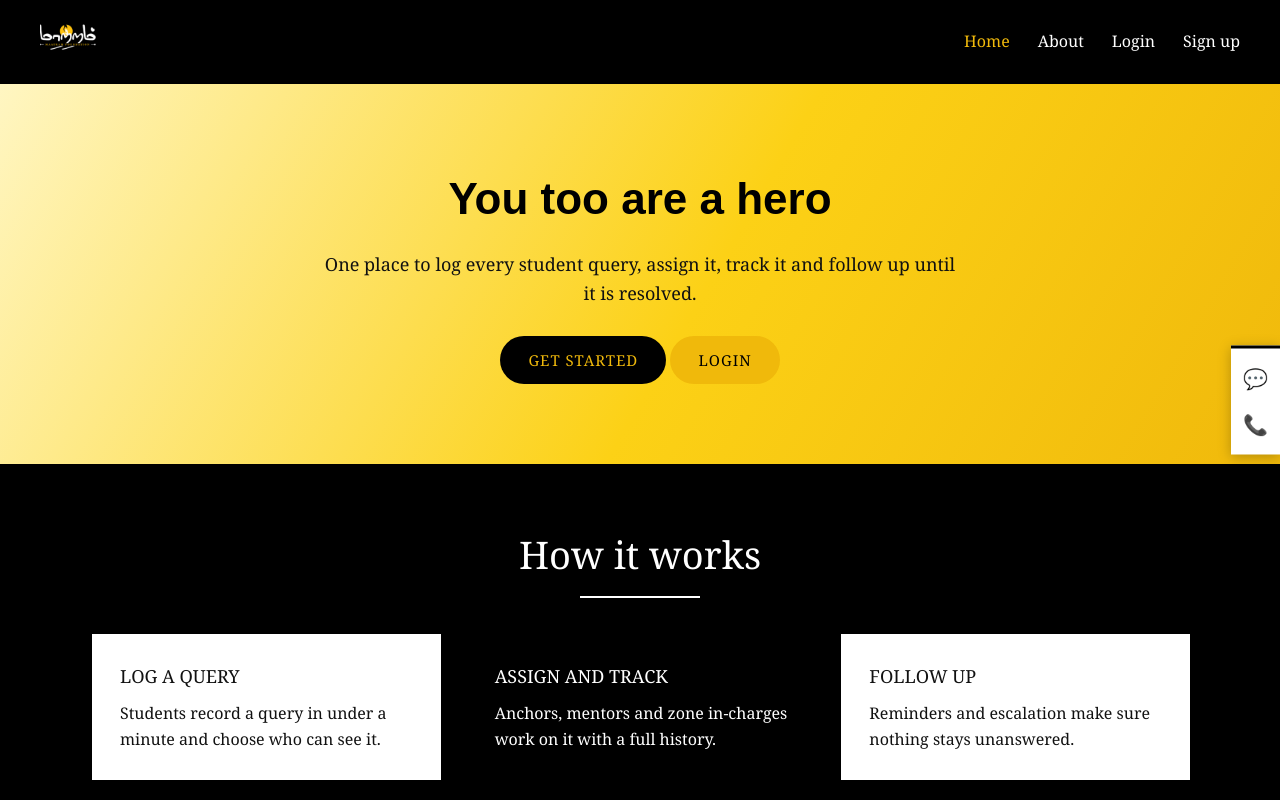
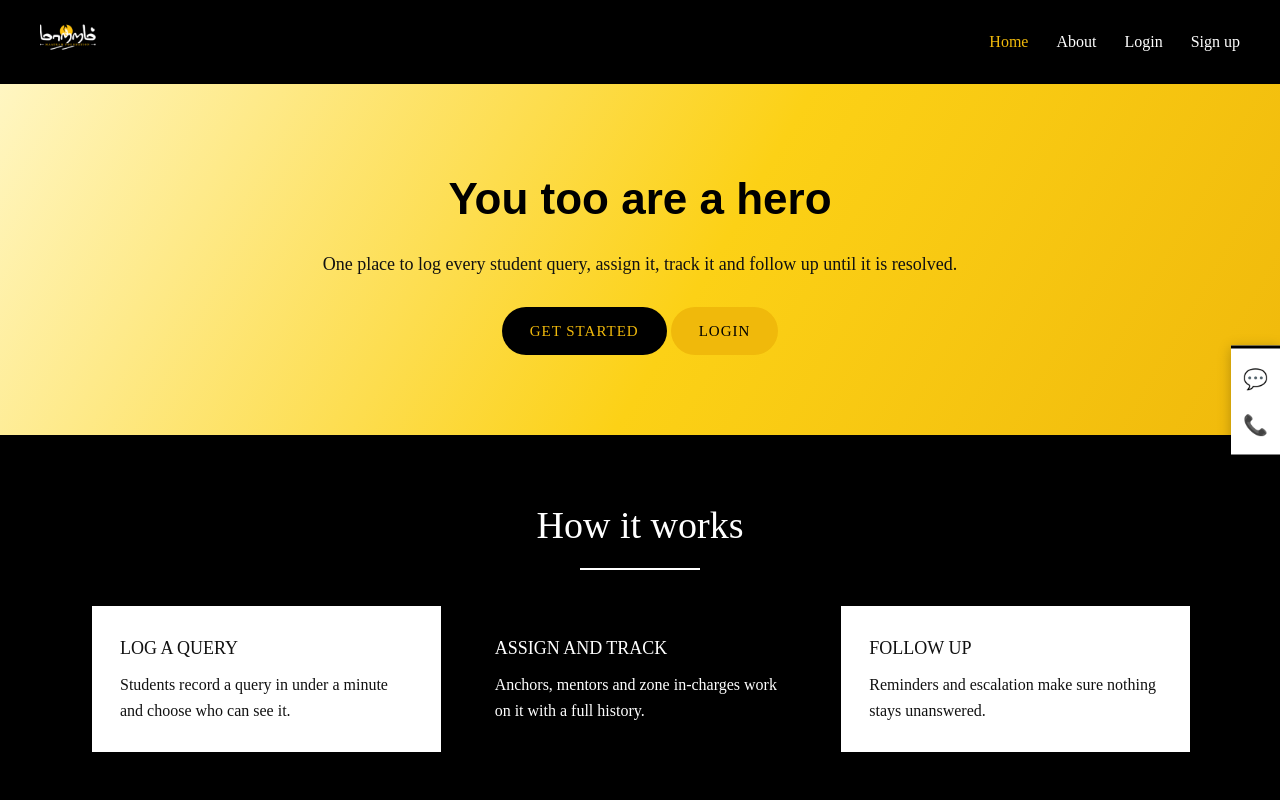
Before and after one commit to kaviya71-k/maatram-support, a Next.js app: page / in a window 1280 px wide. Shown: the top 800 px of the page. Built offline with nearby package versions, Linux system fonts and the light colour scheme; no server answers.

Commit message:
Change font

```diff
--- a/app/globals.css
+++ b/app/globals.css
@@ -9,7 +9,7 @@
 * { box-sizing: border-box; margin: 0; padding: 0; }
 
 html, body {
-  font-family: Georgia, 'Times New Roman', serif;
+  font-family: 'Times New Roman', Times, serif;
   color: #111;
   background: var(--white);
   line-height: 1.6;
```
